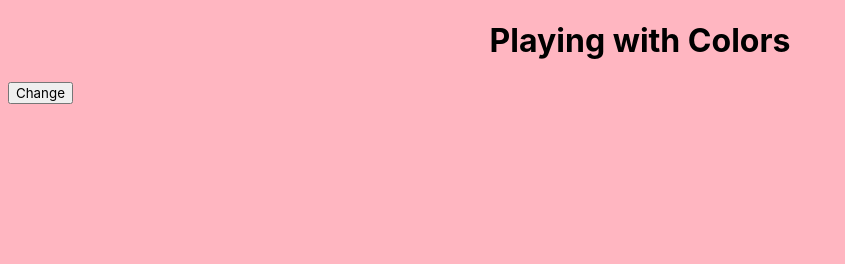
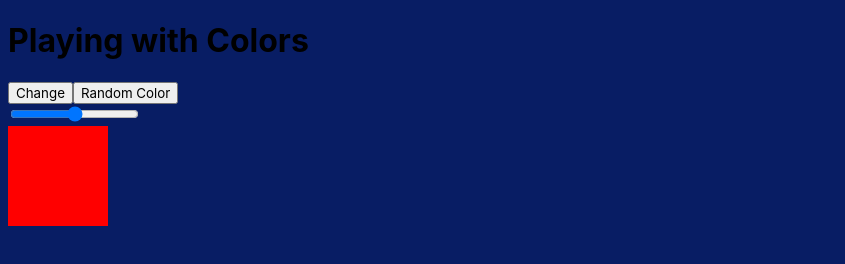
Before and after one commit to krsx/js-learn, a plain HTML site: page simple-color/index.html in a window 1280 px wide. Both pictures are taken after a click on the button "Change". Shown: the whole page, without its empty margins (0-845 px from the left). Drawn offline with Linux system fonts and the light colour scheme.

Commit message:
add more things :rocket:

```diff
--- a/simple-color/color.js
+++ b/simple-color/color.js
@@ -4,3 +4,37 @@ buttonChangeColor.addEventListener("click", function () {
   //   document.body.style.backgroundColor = "pink";
   document.body.classList.toggle("pink-background-color");
 });
+
+const randomButton = document.createElement("button");
+const randomButtonText = document.createTextNode("Random Color");
+randomButton.append(randomButtonText);
+randomButton.setAttribute("type", "button");
+buttonChangeColor.after(randomButton);
+
+randomButton.addEventListener("click", function () {
+  const randomR = Math.round(Math.random() * 255 + 1);
+  const randomG = Math.round(Math.random() * 255 + 1);
+  const randomB = Math.round(Math.random() * 255 + 1);
+
+  document.body.style.backgroundColor =
+    "rgb(" + randomR + "," + randomG + "," + randomB + ")";
+});
+
+const slider = document.querySelector("input[name=sliderRed]");
+
+slider.addEventListener("input", function () {
+  const valueR = (slider.value / 100) * 255;
+  console.log(valueR);
+  document.body.style.backgroundColor =
+    "rgb(" + valueR + "," + 100 + "," + 100 + ")";
+});
+
+document.body.addEventListener("mousemove", function (e) {
+  // e.clientX
+  const xPos = Math.round((e.clientX / window.innerWidth) * 255);
+  console.log(xPos);
+  const yPos = Math.round((e.clientY / window.innerHeight) * 255);
+
+  document.body.style.backgroundColor =
+    "rgb(" + xPos + "," + yPos + "," + 100 + ")";
+});
--- a/simple-color/index.html
+++ b/simple-color/index.html
@@ -10,6 +10,9 @@
   <body>
     <h1>Playing with Colors</h1>
     <button type="button" id="button-change-color">Change</button>
+    <br />
+    <input type="range" name="sliderRed" id="" />
+    <div class="container-color"></div>
     <script src="color.js"></script>
   </body>
 </html>
--- a/simple-color/style.css
+++ b/simple-color/style.css
@@ -1,12 +1,19 @@
 @import url("https://fonts.googleapis.com/css2?family=Poppins:ital,wght@0,400;0,500;0,600;0,700;1,300;1,400;1,500;1,600;1,700&display=swap");
 
+html,
+body {
+  height: 100%;
+}
 * {
   font-family: "Inter", sans-serif;
-}
-h1 {
-  text-align: center;
 }
 
 .pink-background-color {
   background-color: lightpink;
 }
+
+.container-color {
+  width: 100px;
+  height: 100px;
+  background-color: red;
+}
```
